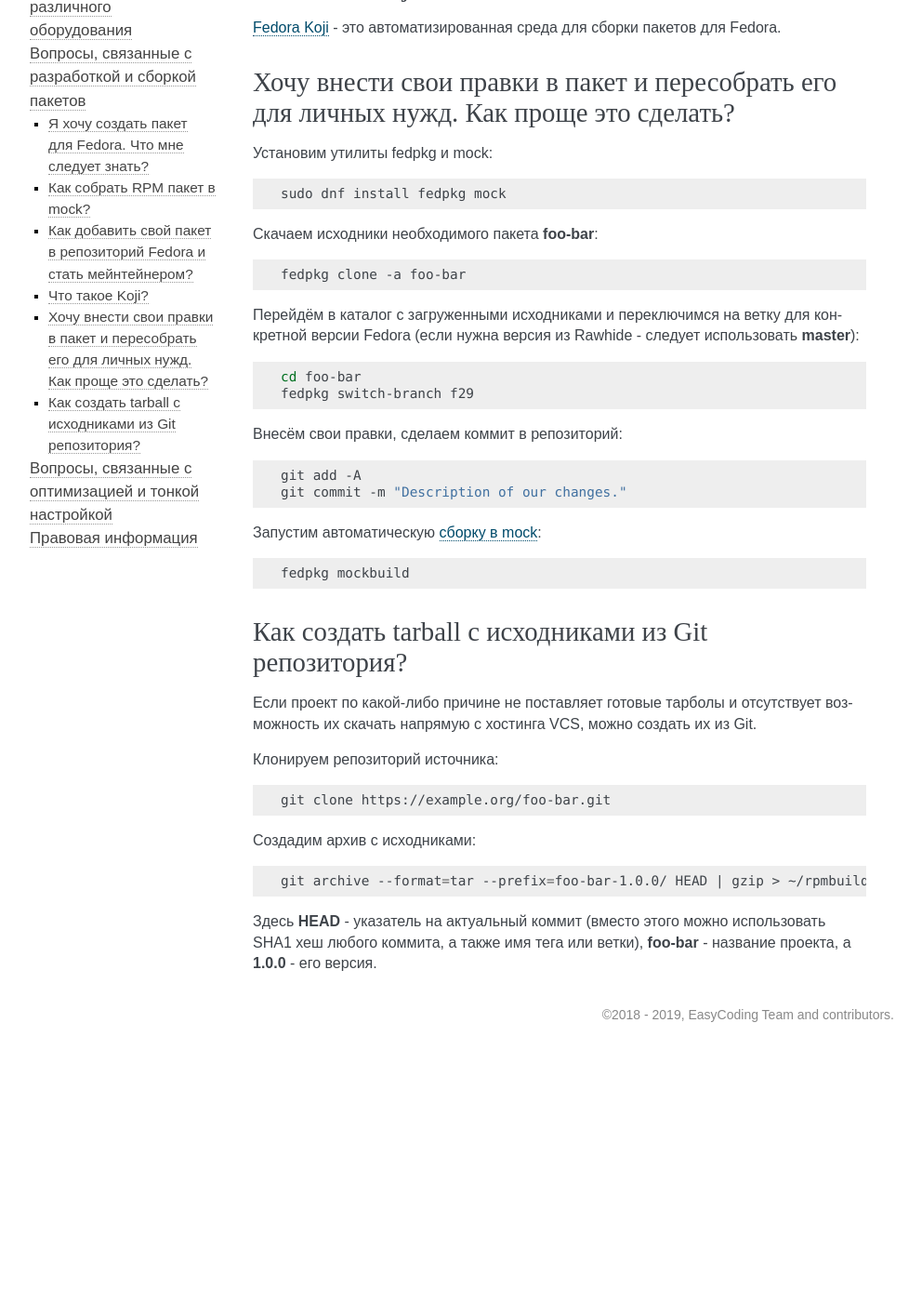
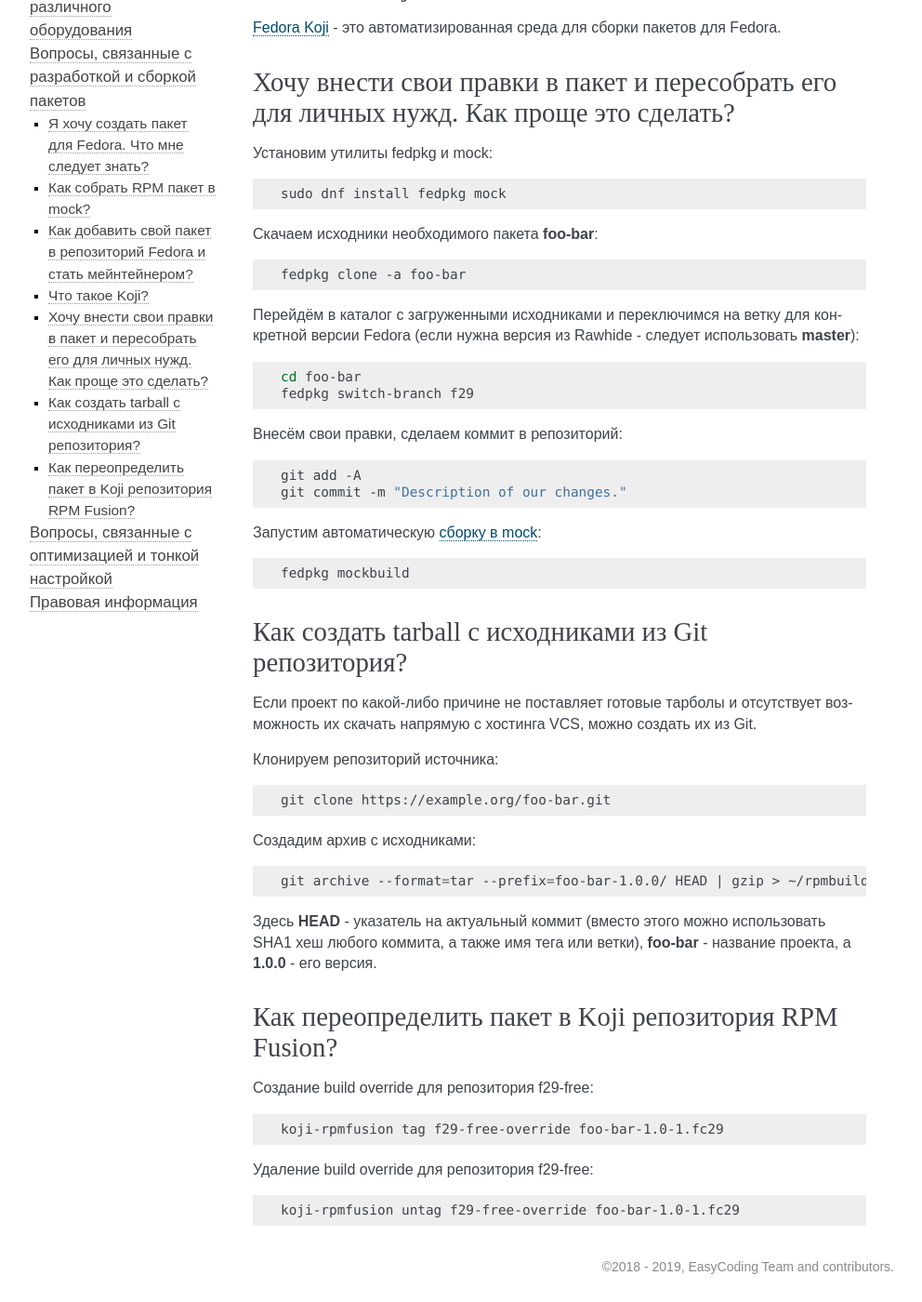
Before and after one commit to RussianFedora/FAQ, a Sphinx documentation site: the page built from source/development.rst, in a window 1280 px wide and 1400 px high, scrolled down 548 px. Shown: the whole window at 93% size, without its empty margins (148-1140 px from the left). Built offline with Sphinx 7.4.7, drawn with Linux system fonts in a browser that asks for light colours; before the commit the page ends 1677 px from its top, so only the background shows below that.

Commit message:
Added question about RPM Fusion build overrides.

```diff
--- a/source/development.rst
+++ b/source/development.rst
@@ -102,3 +102,21 @@
     git archive --format=tar --prefix=foo-bar-1.0.0/ HEAD | gzip > ~/rpmbuild/SOURCES/foo-bar-1.0.0.tar.gz
 
 Здесь **HEAD** - указатель на актуальный коммит (вместо этого можно использовать SHA1 хеш любого коммита, а также имя тега или ветки), **foo-bar** - название проекта, а **1.0.0** - его версия.
+
+.. index:: fedpkg, koji
+.. _rpmfusion-override:
+
+Как переопределить пакет в Koji репозитория RPM Fusion?
+===========================================================
+
+Создание build override для репозитория f29-free:
+
+.. code-block:: bash
+
+    koji-rpmfusion tag f29-free-override foo-bar-1.0-1.fc29
+
+Удаление build override для репозитория f29-free:
+
+.. code-block:: bash
+
+    koji-rpmfusion untag f29-free-override foo-bar-1.0-1.fc29
```
